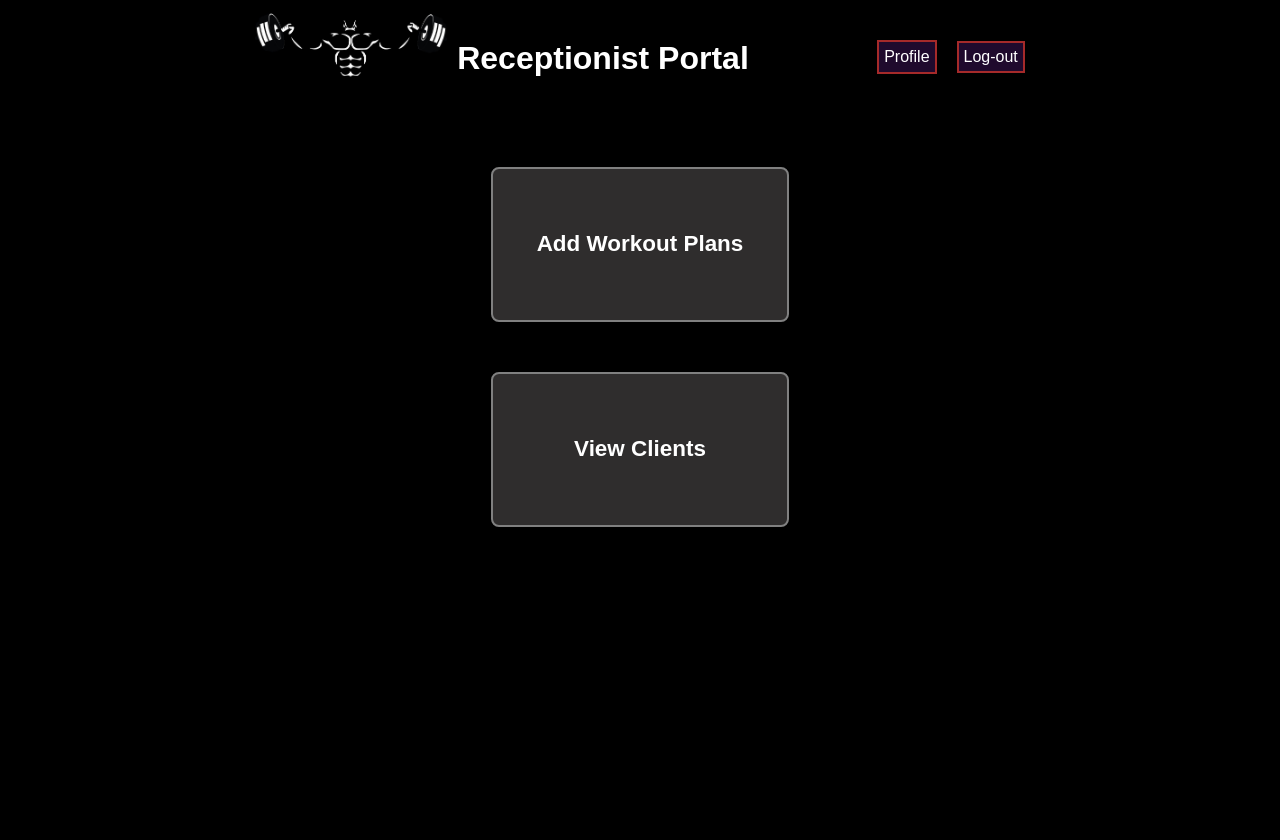
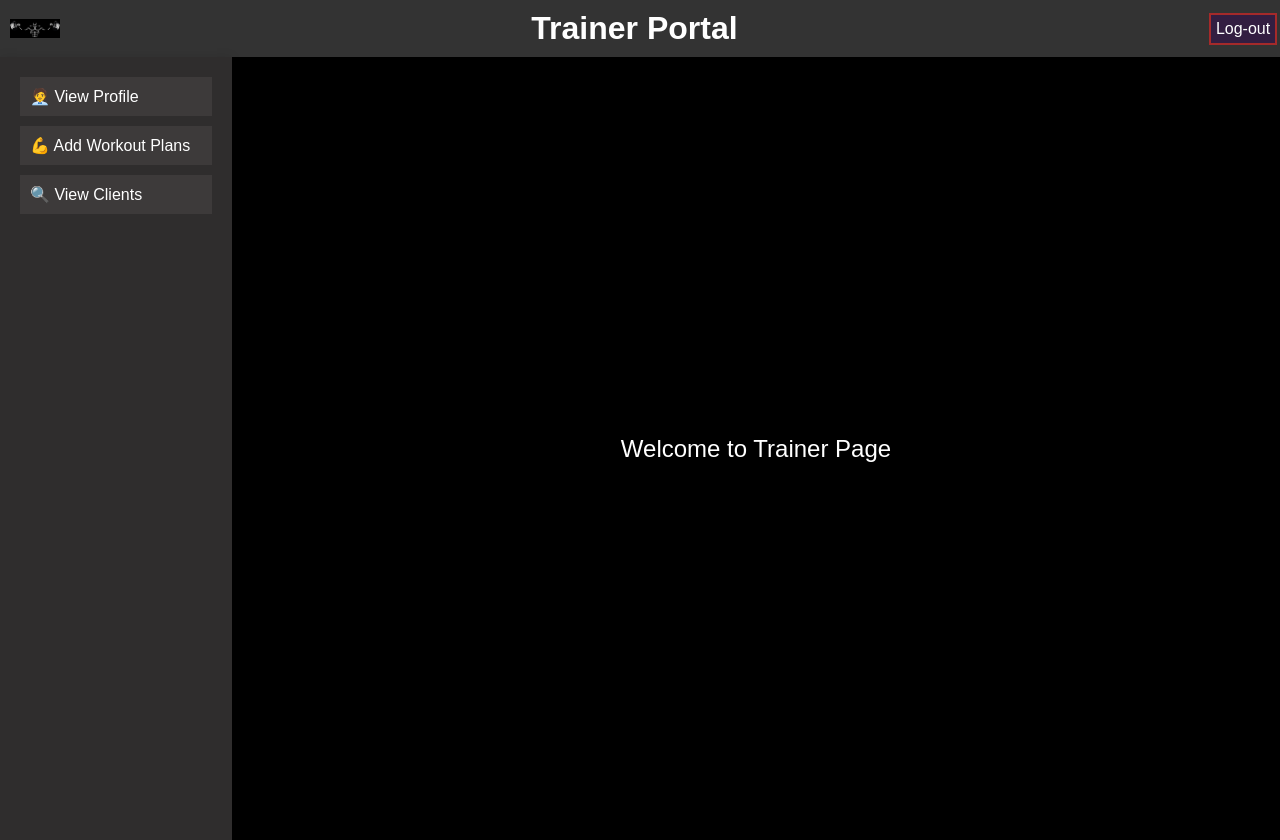
Before and after one commit to abhinavmodem/FITNESS-CENTER, a Flask app: template Project/templates/trainer_dashboard.html in a window 1280 px wide. Before the commit the page ends 527 px from the top, so only its background shows below. Run offline with Flask 3, Linux system fonts and the light colour scheme; the template is opened without the code that fills it, so the values that code supplies are empty; some libraries are stand-ins or nearby versions.

Commit message:
Update trainer_dashboard.html

```diff
--- a/Project/templates/trainer_dashboard.html
+++ b/Project/templates/trainer_dashboard.html
@@ -3,7 +3,7 @@
 <head>
     <meta charset="UTF-8">
     <meta name="viewport" content="width=device-width, initial-scale=1.0">
-    <title>Receptionist Dashboard</title>
+    <title>Trainer Dashboard</title>
     <style>
         body {
             background-color: black;
@@ -12,32 +12,26 @@
             padding: 0;
             display: flex;
             flex-direction: column;
-            align-items: center;
             height: 100vh;
+            overflow-x: hidden;
+            color: white;
         }
 
-        .header-container {
+        .header {
             display: flex;
-            flex-direction: row;
             align-items: center;
-            justify-content: center;
-            margin-bottom: 20px;
-            gap:10px;
+            justify-content: space-between;
+            width: 99%;
+            background-color: #333;
+            padding: 10px;
         }
 
-        h1 {
-            color: white;
-            margin-top: 40px;
-            margin-bottom:10px;
-            margin-right:0px;
-            padding-right:0px;
-            padding-left: 0px;
-            padding-top: 0px;
-            padding-bottom: 0px;
-            width:400px;
+        .header h1 {
+            margin: 0;
         }
 
-        button.logout-btn {
+        .header button.logout-btn,
+        .header button.profile {
             background-color: rgba(52, 17, 75, 0.6);
             padding: 5px;
             border: 2px solid brown;
@@ -45,104 +39,100 @@
             text-decoration: none;
             font-size: 16px;
             cursor: pointer;
-            margin-top: 26px;
-            margin-left:10px;
         }
 
-        button.logout-btn:hover {
+        .header button.logout-btn:hover,
+        .header button.profile:hover {
             text-decoration: none;
             transform: translateY(-2.5px);
             background-color: orangered;
         }
 
-        .dashboard {
-            display: flex;
-            flex-wrap: wrap;
-            gap: 30px;
-            max-width: 1000px;
-            align-items: center;
-            justify-content: center;
-            padding-top:60px;
+        .logo {
+            max-width: 50px;
+            height: auto;
         }
 
-        .box {
-            font-size: larger;
-            border: 2px solid grey;
+        .container {
+            display: flex;
+            width: 100%;
+            height: calc(100% - 50px);
+        }
+
+        .nav {
+            width: 15%;
+            background-color: rgba(68, 65, 65, 0.7);
+            padding: 20px;
+            box-shadow: 0 0 10px rgba(0, 0, 0, 0.1);
+            height: 100%;
+            overflow-y: auto;
+        }
+
+        .nav a {
+            display: block;
+            padding: 10px;
+            margin-bottom: 10px;
+            color: white;
             text-decoration: none;
             background-color: rgba(68, 65, 65, 0.7);
-            padding: 40px;
-            border-radius: 8px;
-            box-shadow: 0 0 10px rgba(0, 0, 0, 0.1);
-            text-align: center;
-            width: calc(40% - 1px);
-            margin-bottom: 20px;
-            transition: transform 0.3s;
+            transition: background-color 0.3s, transform 0.3s;
         }
 
-        .box a {
-            text-decoration: none;
-            color: #fff;
-            display: block;
-            height: 100%;
-        }
-
-        .box:hover {
-            transform: translateY(-5px);
+        .nav a:hover {
             background-color: rgba(25, 104, 128, 0.6);
+            transform: translateY(-2.5px);
             border: 2.5px solid yellow;
         }
 
-        h3 {
-            color: #fff;
+        .content {
+            flex-grow: 1;
+            padding: 20px;
+            height: 100%;
+            position: relative;
         }
 
-        .logo {
-            max-width: 15%;
-            height: auto;
-            margin-top: 0px;
-            margin-right: 0px;
-            margin-bottom: 0px;
-            margin-left:0px;
+        iframe {
+            width: 100%;
+            height: 100%;
+            border: none;
+            position: absolute;
+            top: 0;
+            left: 0;
         }
-        .profile{
-            background-color: rgba(52, 17, 75, 0.6);
-            padding-left: 5px;
-            padding-right: 5px;
-            padding-top: 6px;
-            padding-bottom: 6px;
-            border: 2px solid brown;
-            color: white;
-            text-decoration: none;
-            font-size: 16px;
-            cursor: pointer;
-            margin-top: 26px;
-            margin-left:10px;
-        }
-        .profile:hover{
-            text-decoration: none;
-            transform: translateY(-2.5px);
-            background-color: orangered;
+
+        .welcome-message {
+            display: flex;
+            justify-content: center;
+            align-items: center;
+            height: 100%;
+            font-size: 24px;
+            text-align: center;
         }
     </style>
 </head>
 <body>
-    <div class="header-container">
+    <div class="header">
         <img class="logo" src="static/gym_logo.jpg" alt="Gym Logo">
-        <h1>Receptionist Portal</h1>
-        <button class="profile" onclick="location.href='/view_trainer_profile'">Profile</button>
+        <h1>Trainer Portal</h1>
         <button class="logout-btn" onclick="location.href='/logout'">Log-out</button>
     </div>
 
-    <div class="dashboard">
-        <a class="box" href="/add_workout_plan">
-            <h3>Add Workout Plans</h3>
-            <!-- Add content for Add/Remove Gym Member option -->
-        </a>
-        <a class="box" href="/view_clients">
-            <h3>View Clients</h3>
-            <!-- Add content for View Users/Equipment/Workout Plans option -->
-        </a>
-        </a>
+    <div class="container">
+        <div class="nav">
+            <a href="/view_trainer_profile" target="contentFrame">🧑‍💼 View Profile</a>
+            <a href="/add_workout_plan" target="contentFrame">💪 Add Workout Plans</a>
+            <a href="/view_clients" target="contentFrame">🔍 View Clients</a>
+        </div>
+        <div class="content">
+            <div class="welcome-message">Welcome to Trainer Page</div>
+            <iframe name="contentFrame" onload="hideWelcomeMessage()"></iframe>
+        </div>
     </div>
+
+    <script>
+        function hideWelcomeMessage() {
+            document.querySelector('.welcome-message').style.display = 'none';
+        }
+    </script>
 </body>
 </html>
```
